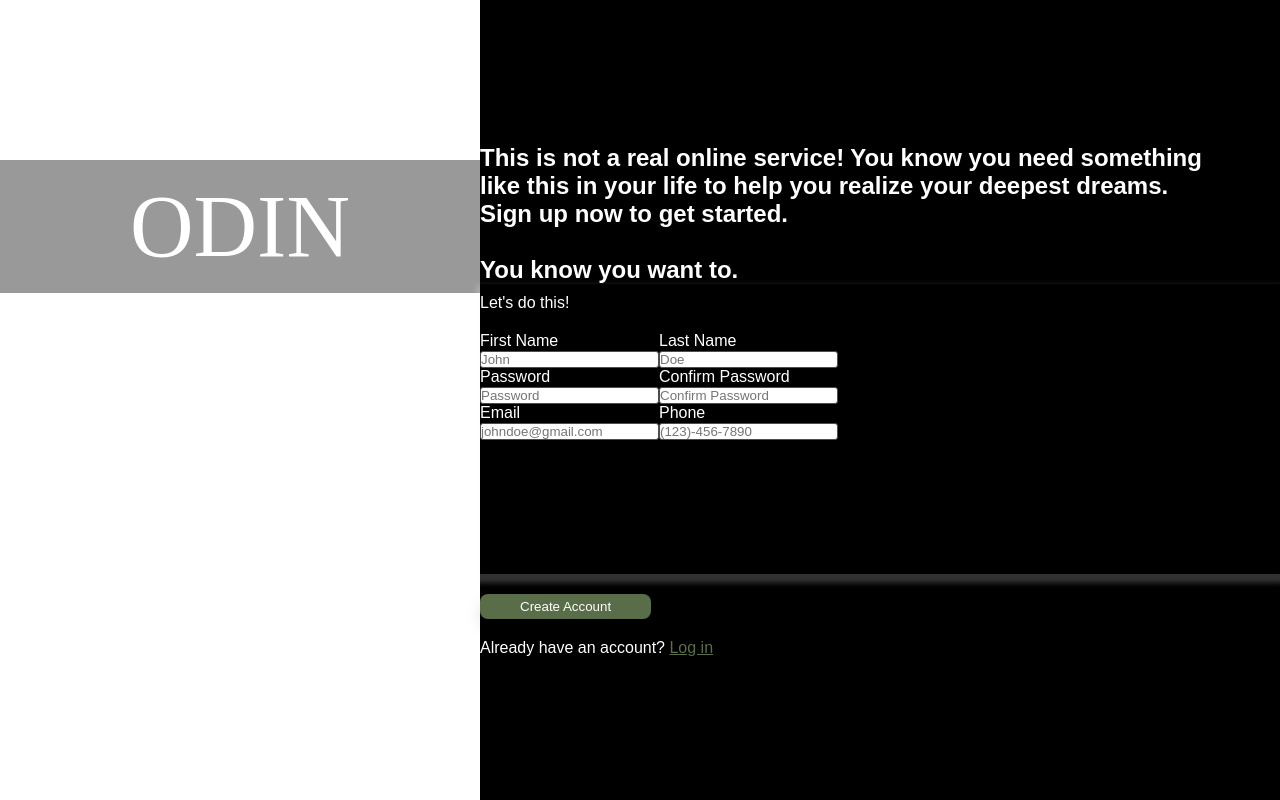
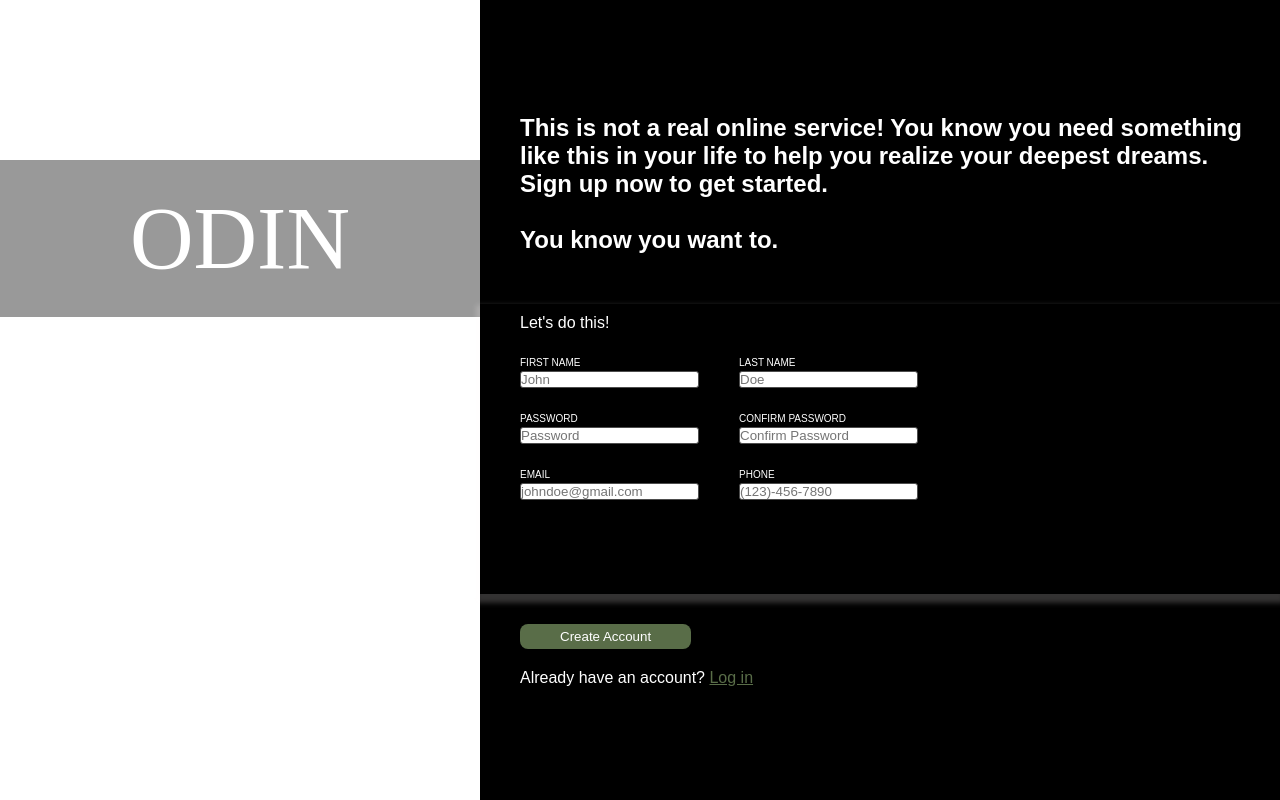
Before and after one commit to chocnutking93/signupform, a plain HTML site: page index.html in a window 1280 px wide. Drawn offline with Linux system fonts and the light colour scheme; a web font is replaced by a local one.

Commit message:
Add spacing between input and labels. Margin left for input and buttons

```diff
--- a/styles.css
+++ b/styles.css
@@ -42,9 +42,14 @@
     flex-direction: column;
     justify-content: space-between;
     color:white;
+}
 
+.top-right{
+    margin-bottom: 50px;
+}
 
-
+.top-right h2 {
+    margin-left:40px;
 }
 
 .logo {
@@ -58,13 +63,17 @@
     background-color: rgba(0, 0, 0, 0.4);
 }
 
+.logo img {
+    height:125px;
+}
 
 form {
     display:flex;
     flex-flow: column wrap;
+    align-items: flex-start;
     width: auto;
     height: 290px;
-    margin-bottom: 20px;
+    margin-bottom: 30px;
     box-shadow: 0 5px 5px 4px rgba(253, 249, 249, 0.2);
 }
 
@@ -72,18 +81,49 @@ form {
     margin-top:10px;
 }
 
+#fname,
+#password,
+#email {
+   margin-right: 40px;
+   margin-bottom: 20px;
+}
+
+.title,
+.name,
+.password,
+.info {
+    margin-left: 40px;
+}
+
+
+
+label {
+    text-transform: uppercase;
+    font-size: 10px;
+
+}
+
+.name label {
+margin-bottom: 1px;
+}
+
 .name {
     display:flex;
     margin-top: 20px;
+    justify-content: space-between;
 }
 
 .password {
     display:flex;
+    justify-content: space-between;
+
 }
 
 .info {
     display:flex;
     margin-bottom: 20px;
+    justify-content: space-between;
+
 }
 
 input {
@@ -108,8 +148,9 @@ button {
 }
 
 .bottom-section {
-    height: ;
+    margin-left: 40px;
 }
+
 
 a {
     color:#596D48;
```
